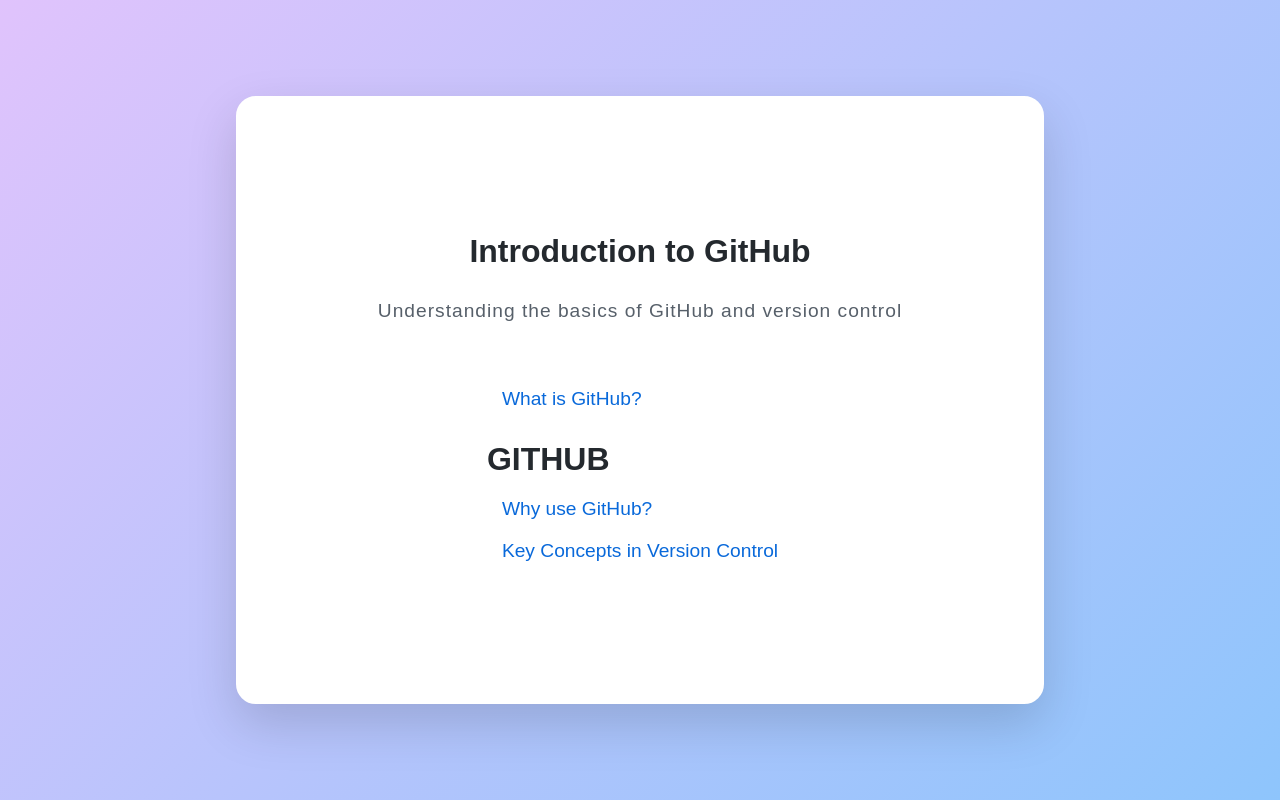
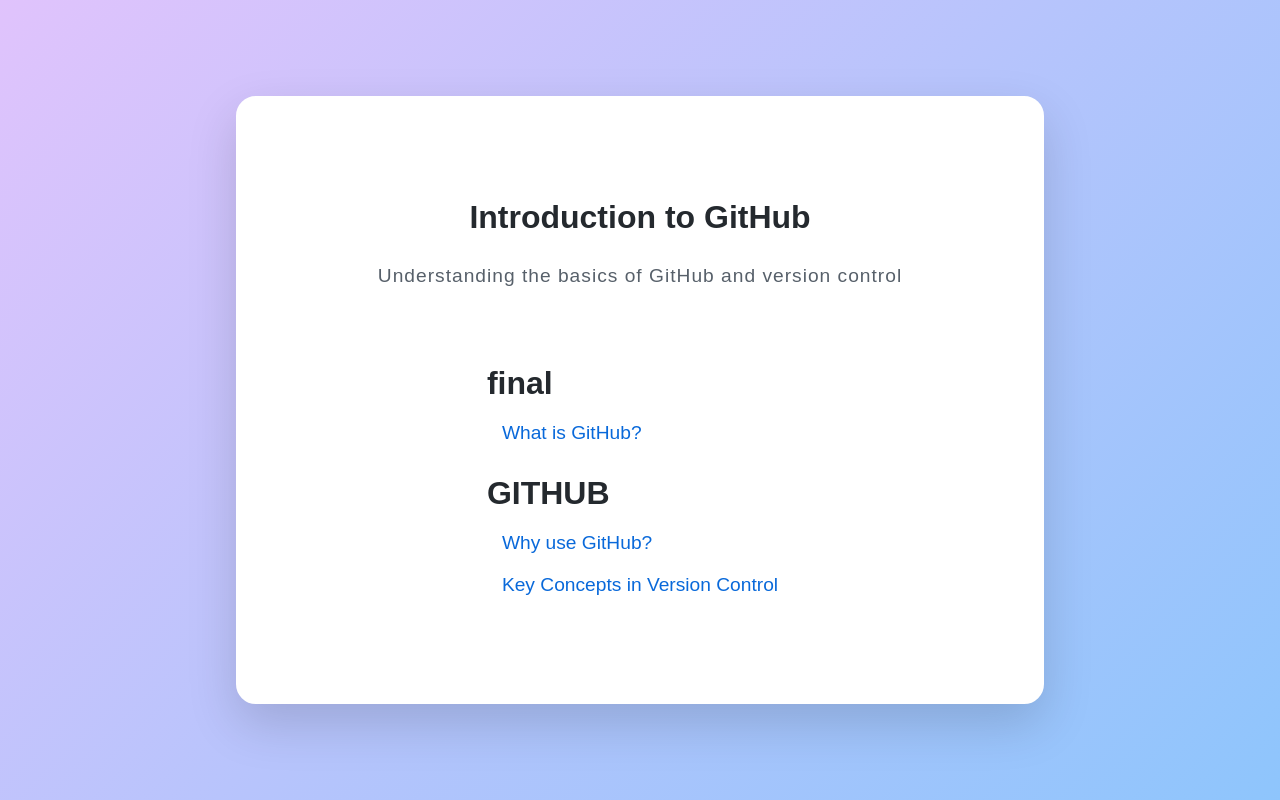
Before and after one commit to Lojin-A/CS382_Assignment, a plain HTML site: page CS382_Assignment/intro.html in a window 1280 px wide. Drawn offline with Linux system fonts and the light colour scheme.

Commit message:
change in intro

```diff
--- a/CS382_Assignment/intro.html
+++ b/CS382_Assignment/intro.html
@@ -8,10 +8,12 @@
         <h1>Introduction to GitHub</h1>
         <p class="subtitle">Understanding the basics of GitHub and version control</p>
         <ul class="topic-list">
+            <h1>final</h1>
             <li>What is GitHub?</li>
             <h1>GITHUB</h1>
             <li>Why use GitHub?</li>
             <li>Key Concepts in Version Control</li>
+
         </ul>
     </div>
 </body>
```
